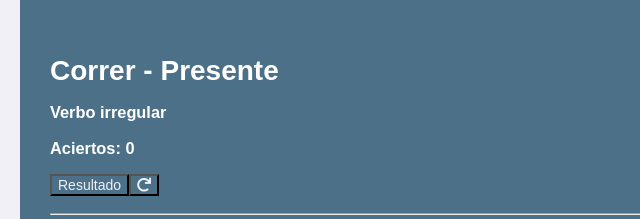
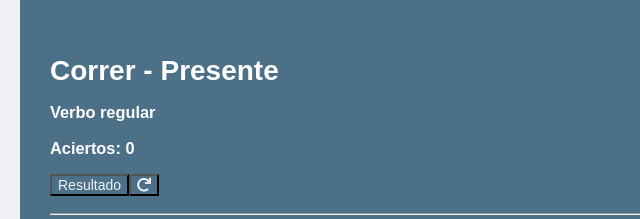
Before and after one commit to AsesorLGVR/spaimvri, a plain HTML site: page correr.html in a window 1280 px wide. Shown: the top 219 px of the page, 0-640 px from the left. Drawn offline with Linux system fonts and the light colour scheme.

Commit message:
Update correr.html

```diff
--- a/correr.html
+++ b/correr.html
@@ -17,7 +17,7 @@
 <header>
   <div class="contenedor">
      <h1>Correr - Presente</h1>
-    <h3>Verbo irregular</h3>
+    <h3>Verbo regular</h3>
     <h3 id="resultado">Aciertos: 0</h3>
     <button onclick="resultado()">Resultado <audio id="correcto" src="https://cdn.glitch.com/35d4f808-4084-4330-bab2-ff3dcb746151%2FJingle_Win_00.wav?v=1607648012453"></audio></button><button class="reset" id="reset"><i class="fas fa-redo"></i></button>
 
```
